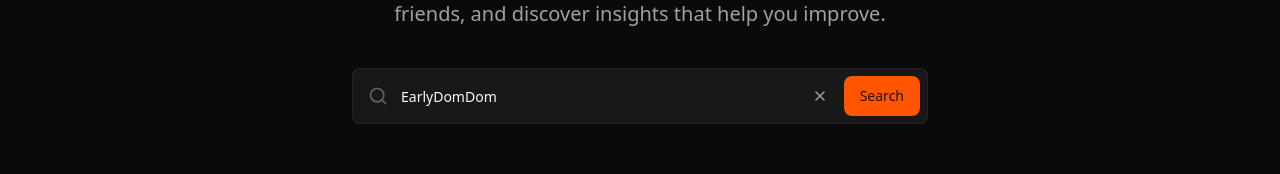
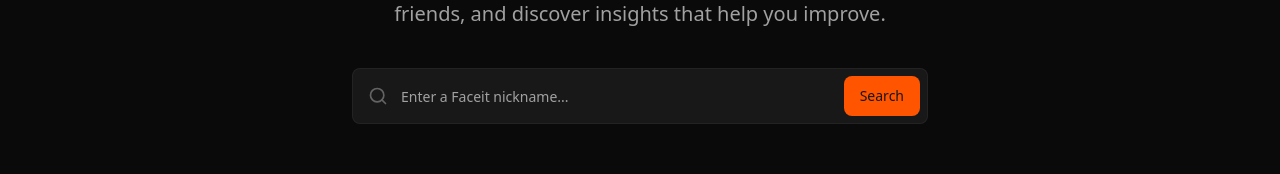
Before and after one commit to emrullahxyz/faceit-stats-pro, a Next.js app: page / in a window 1280 px wide. Shown: the part 305-479 px from the top of the page. Built offline with nearby package versions, Linux system fonts and the light colour scheme; no server answers.

Commit message:
fix: reset main page search input default back to empty string

```diff
--- a/src/app/page.tsx
+++ b/src/app/page.tsx
@@ -8,7 +8,7 @@
 import { Card, CardContent, CardDescription, CardHeader, CardTitle } from "@/components/ui/card";
 
 export default function HomePage() {
-  const [searchQuery, setSearchQuery] = useState("EarlyDomDom");
+  const [searchQuery, setSearchQuery] = useState("");
   const router = useRouter();
 
   const handleSearch = (e: React.FormEvent) => {
```
